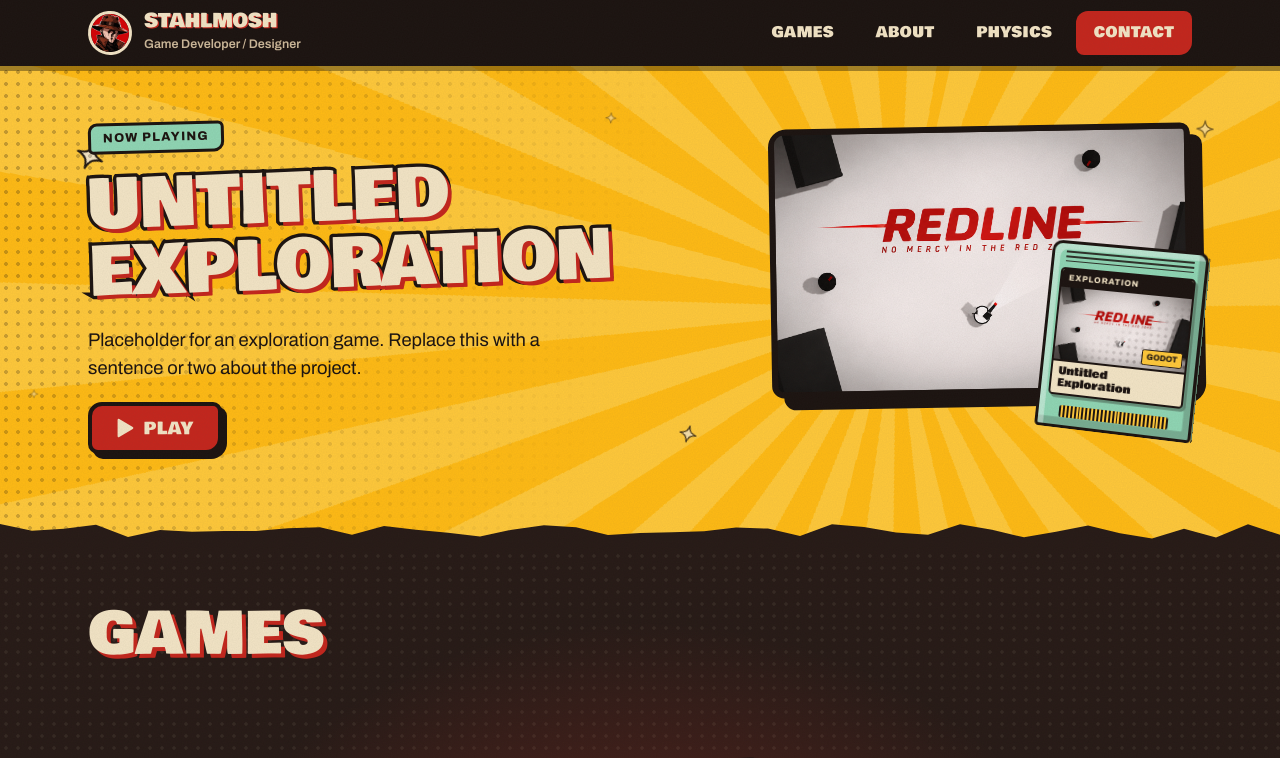
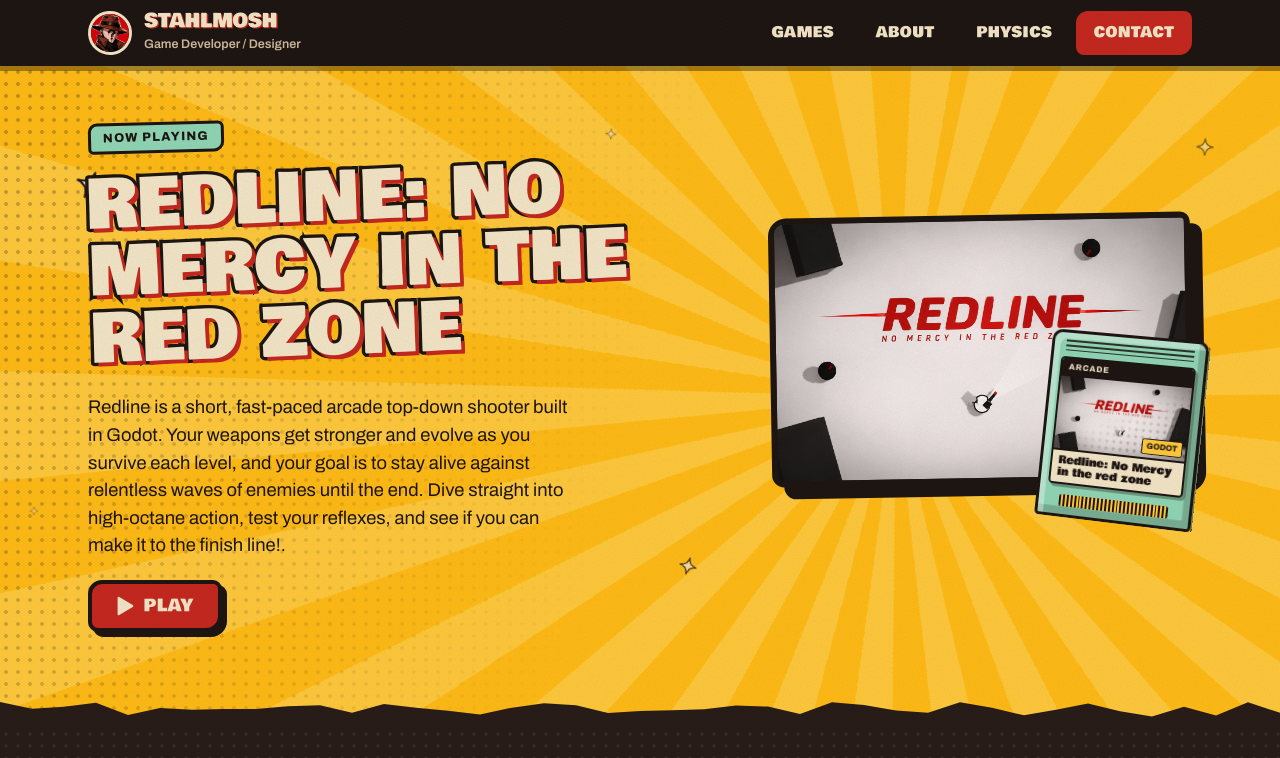
Before and after one commit to stahlmosh/beuxj.github.io, a React (Vite) app: page / in a window 1280 px wide. Shown: the top 758 px of the page. Built offline with nearby package versions, Linux system fonts and the light colour scheme.

Commit message:
added stuff

```diff
--- a/src/content/projects/untitled-exploration/project.json
+++ b/src/content/projects/untitled-exploration/project.json
@@ -1,11 +1,11 @@
 {
-  "title": "Untitled Exploration",
-  "summary": "Placeholder for an exploration game. Replace this with a sentence or two about the project.",
-  "type": "Exploration",
+  "title": "Redline: No Mercy in the red zone",
+  "summary": "Redline is a short, fast-paced arcade top-down shooter built in Godot. Your weapons get stronger and evolve as you survive each level, and your goal is to stay alive against relentless waves of enemies until the end. Dive straight into high-octane action, test your reflexes, and see if you can make it to the finish line!.",
+  "type": "Arcade",
   "engine": "Godot",
   "featured": true,
   "order": 1,
-  "placeholder": true,
+  "placeholder": false,
   "accentColor": "#8fd6b4",
   "art": "terrain"
 }
--- a/src/data/site.ts
+++ b/src/data/site.ts
@@ -101,11 +101,11 @@ export const contact = {
 
 /** Social links. Fill in `url` for each. */
 export const socials: LinkItem[] = [
-  { id: 'github', label: 'GitHub', url: '' },
-  { id: 'itch', label: 'itch.io', url: '' },
-  { id: 'linkedin', label: 'LinkedIn', url: '' },
-  { id: 'instagram', label: 'Instagram', url: '' },
-  { id: 'youtube', label: 'YouTube', url: '' },
+  { id: 'github', label: 'GitHub', url: 'https://github.com/stahlmosh' },
+  { id: 'itch', label: 'itch.io', url: 'https://stahlmosh.itch.io' },
+  { id: 'linkedin', label: 'LinkedIn', url: 'https://www.linkedin.com/in/ritvik-paul-022bb6386/' },
+  { id: 'instagram', label: 'Instagram', url: 'https://www.instagram.com/stahlmosh.dev/' },
+  { id: 'youtube', label: 'YouTube', url: 'https://www.youtube.com/@Moshcreates' },
 ]
 
 /** Links that are set, plus (in dev only) the missing ones so you can see where they go. */
```
